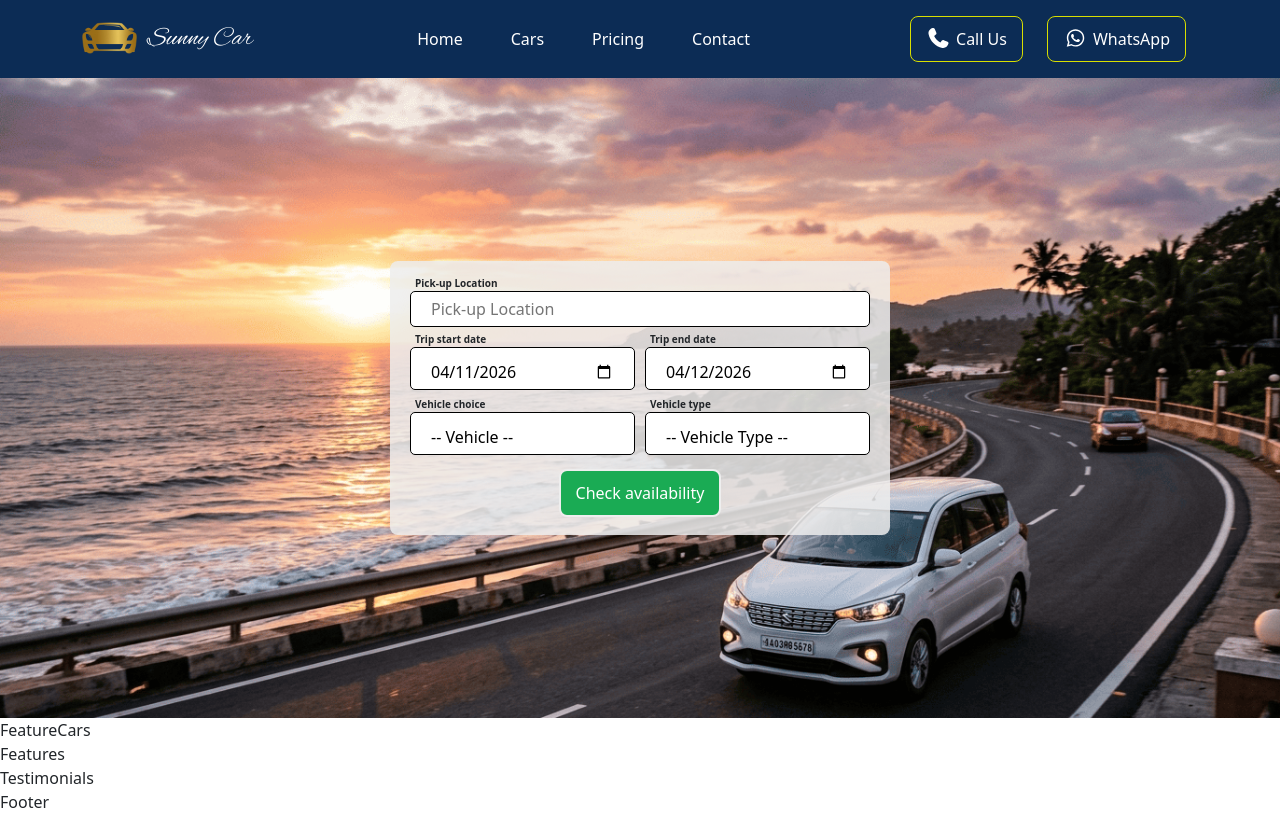
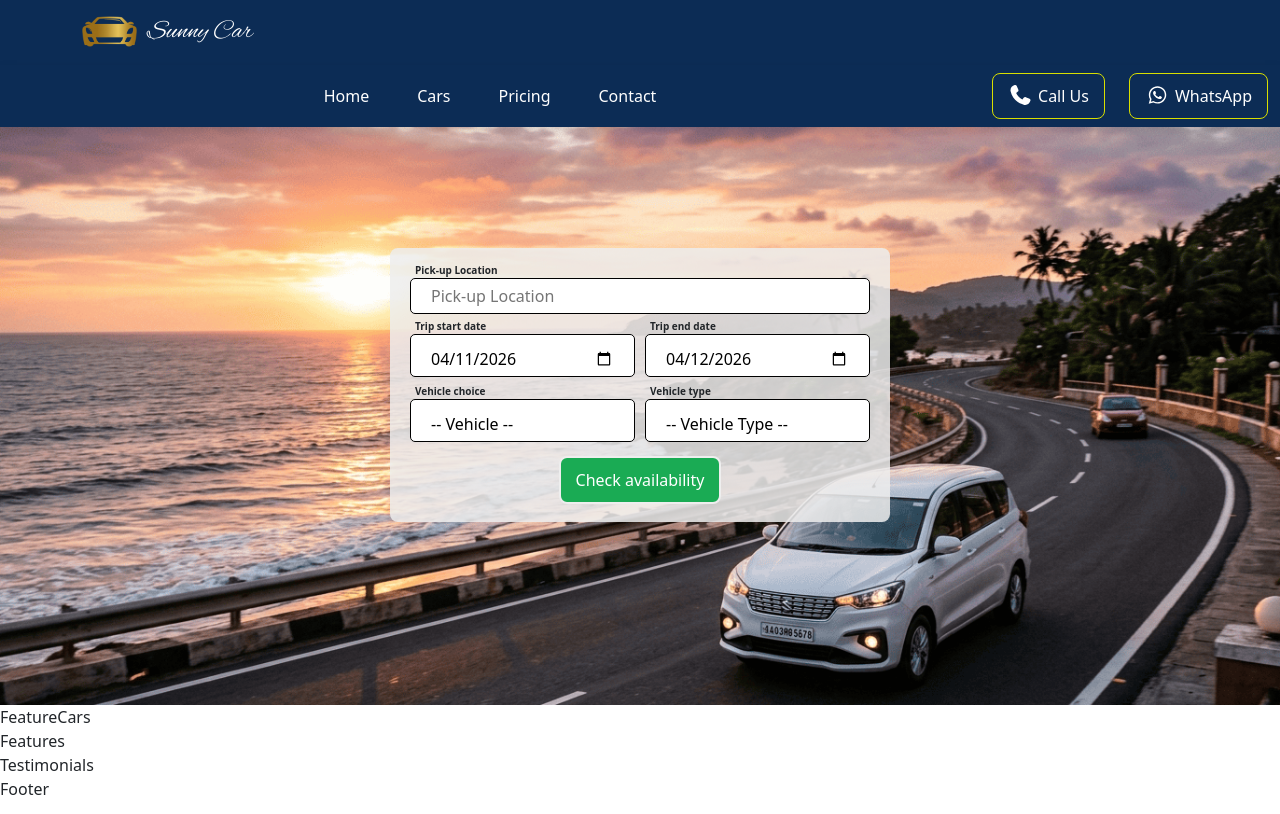
Before and after one commit to rajdeepj1363/sunnycar, a React (Create React App) app: page / in a window 1280 px wide. Built offline with nearby package versions, Linux system fonts and the light colour scheme.

Commit message:
Fixed mobile view navbar expand issue

```diff
--- a/src/Components/Header/header.css
+++ b/src/Components/Header/header.css
@@ -20,3 +20,13 @@
   font-family: "Alex Brush", cursive;
   font-size: 26px !important;
 }
+
+.navbar-collapse {
+  position: absolute;
+  top: 100%;
+  left: 0;
+  right: 0;
+  z-index: 999;
+  background-color: #0c2c55;
+  box-shadow: 0 4px 10px rgba(0, 0, 0, 0.1);
+}
```
